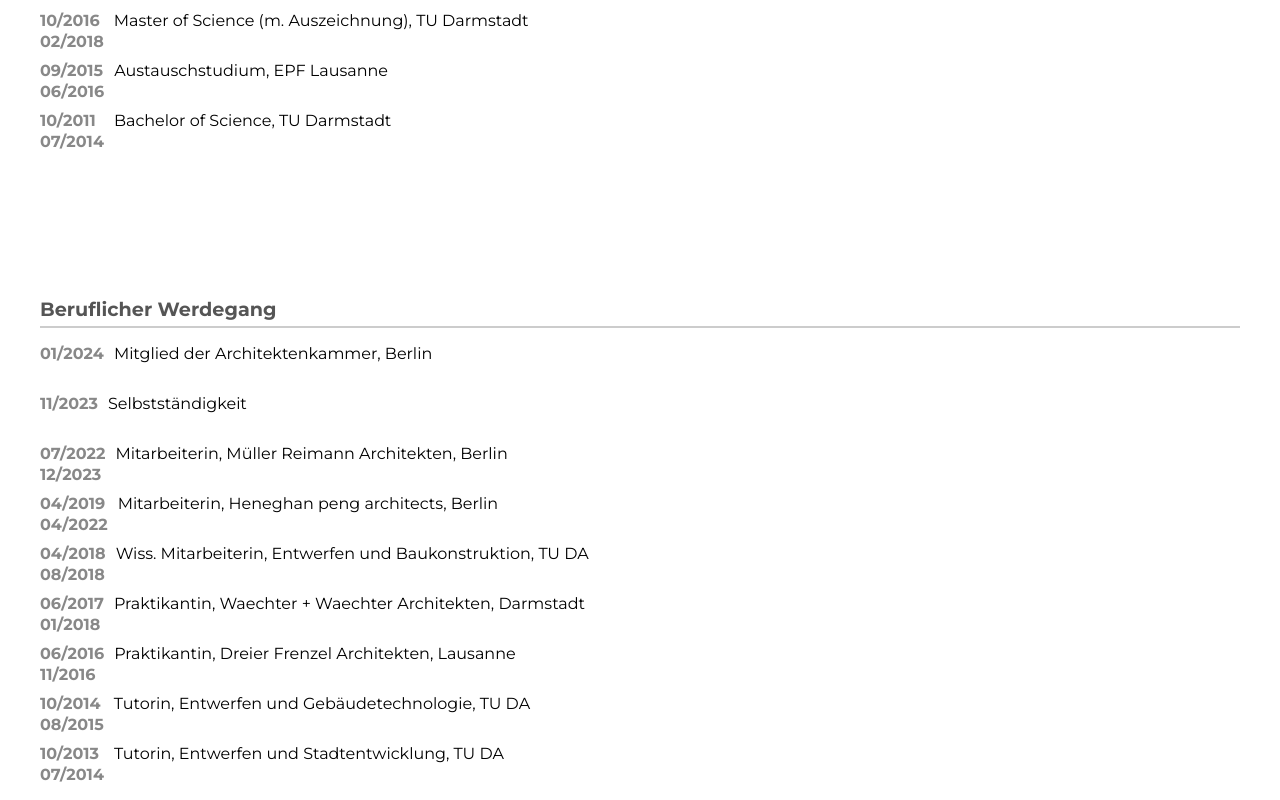
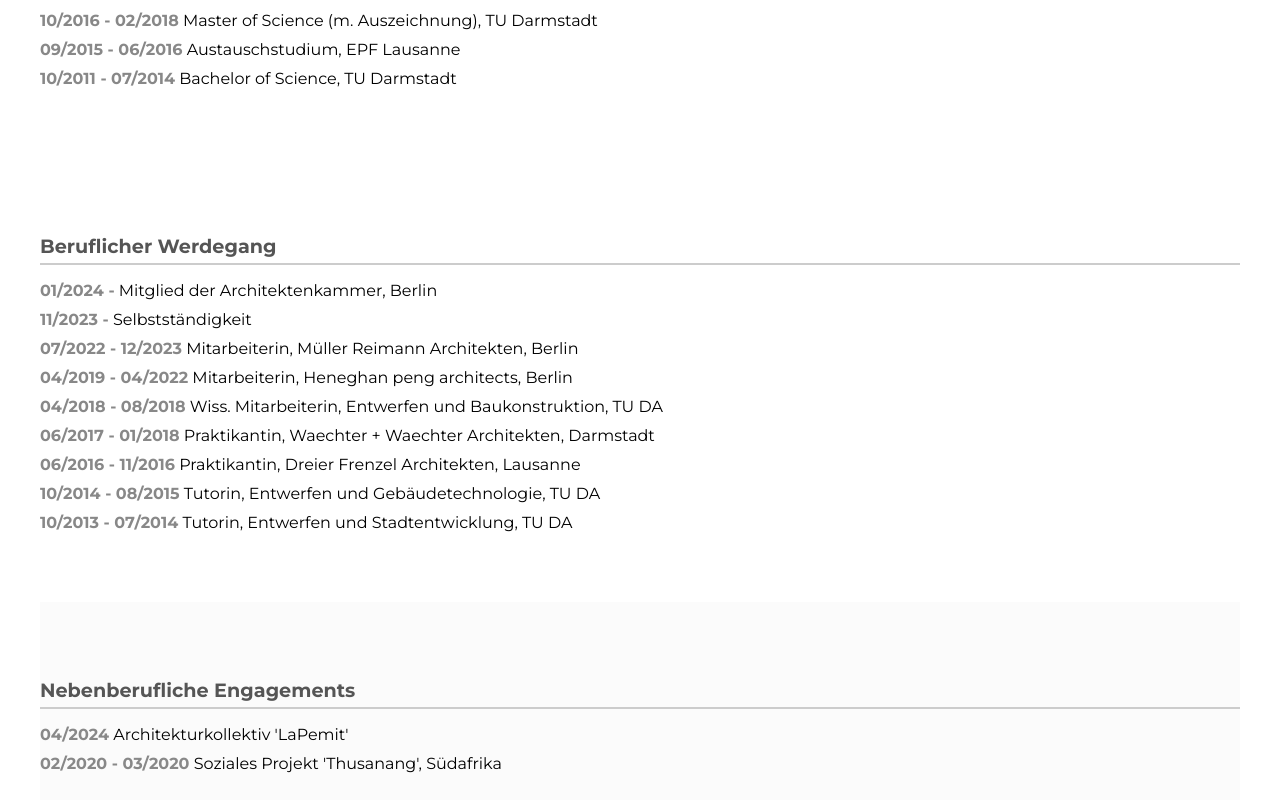
Before and after one commit to ihl-architektur/ihl-architektur.github.io, a React (Create React App) app: page /vita in a window 1280 px wide. Shown: the part 400-1200 px from the top of the page. Built offline with nearby package versions, Linux system fonts and the light colour scheme; the HTML template or start-up script is replaced by a standard one.

Commit message:
Vita - zurück

```diff
--- a/src/pages/Vita.jsx
+++ b/src/pages/Vita.jsx
@@ -18,62 +18,23 @@ const Vita = () => {
             Ausbildung
           </h2>
           <div>
-            <div style={{ marginBottom: '10px', display: 'flex' }}>
-              <div
-                style={{
-                  display: 'flex',
-                  flexDirection: 'column',
-                  justifyContent: 'space-between',
-                  minHeight: '40px',
-                  marginRight: '10px',
-                }}
-              >
+            <div style={{ marginBottom: '10px' }}>
               <span style={{ fontWeight: 'bold', color: '#888' }}>
-                  10/2016
-                </span>
+                10/2016 - 02/2018
+              </span>{' '}
+              Master of Science (m. Auszeichnung), TU Darmstadt
+            </div>
+            <div style={{ marginBottom: '10px' }}>
               <span style={{ fontWeight: 'bold', color: '#888' }}>
-                  02/2018
-                </span>
+                09/2015 - 06/2016
+              </span>{' '}
+              Austauschstudium, EPF Lausanne
             </div>
-              <span>Master of Science (m. Auszeichnung), TU Darmstadt</span>
-            </div>
-            <div style={{ marginBottom: '10px', display: 'flex' }}>
-              <div
-                style={{
-                  display: 'flex',
-                  flexDirection: 'column',
-                  justifyContent: 'space-between',
-                  minHeight: '40px',
-                  marginRight: '10px',
-                }}
-              >
+            <div style={{ marginBottom: '10px' }}>
               <span style={{ fontWeight: 'bold', color: '#888' }}>
-                  09/2015
-                </span>
-                <span style={{ fontWeight: 'bold', color: '#888' }}>
-                  06/2016
-                </span>
-              </div>
-              <span>Austauschstudium, EPF Lausanne</span>
-            </div>
-            <div style={{ marginBottom: '10px', display: 'flex' }}>
-              <div
-                style={{
-                  display: 'flex',
-                  flexDirection: 'column',
-                  justifyContent: 'space-between',
-                  minHeight: '40px',
-                  marginRight: '10px',
-                }}
-              >
-                <span style={{ fontWeight: 'bold', color: '#888' }}>
-                  10/2011
-                </span>
-                <span style={{ fontWeight: 'bold', color: '#888' }}>
-                  07/2014
-                </span>
-              </div>
-              <span>Bachelor of Science, TU Darmstadt</span>
+                10/2011 - 07/2014
+              </span>{' '}
+              Bachelor of Science, TU Darmstadt
             </div>
           </div>
         </section>
@@ -89,174 +50,59 @@ const Vita = () => {
             Beruflicher Werdegang
           </h2>
           <div>
-            <div style={{ marginBottom: '10px', display: 'flex' }}>
-              <div
-                style={{
-                  display: 'flex',
-                  flexDirection: 'column',
-                  justifyContent: 'space-between',
-                  minHeight: '40px',
-                  marginRight: '10px',
-                }}
-              >
+            <div style={{ marginBottom: '10px' }}>
               <span style={{ fontWeight: 'bold', color: '#888' }}>
-                  01/2024
-                </span>
+                01/2024 -
+              </span>{' '}
+              Mitglied der Architektenkammer, Berlin
             </div>
-              <span>Mitglied der Architektenkammer, Berlin</span>
+            <div style={{ marginBottom: '10px' }}>
+              <span style={{ fontWeight: 'bold', color: '#888' }}>
+                11/2023 -
+              </span>{' '}
+              Selbstständigkeit
             </div>
-            <div style={{ marginBottom: '10px', display: 'flex' }}>
-              <div
-                style={{
-                  display: 'flex',
-                  flexDirection: 'column',
-                  justifyContent: 'space-between',
-                  minHeight: '40px',
-                  marginRight: '10px',
-                }}
-              >
+            <div style={{ marginBottom: '10px' }}>
               <span style={{ fontWeight: 'bold', color: '#888' }}>
-                  11/2023
-                </span>
+                07/2022 - 12/2023
+              </span>{' '}
+              Mitarbeiterin, Müller Reimann Architekten, Berlin
             </div>
-              <span>Selbstständigkeit</span>
+            <div style={{ marginBottom: '10px' }}>
+              <span style={{ fontWeight: 'bold', color: '#888' }}>
+                04/2019 - 04/2022
+              </span>{' '}
+              Mitarbeiterin, Heneghan peng architects, Berlin
             </div>
-            <div style={{ marginBottom: '10px', display: 'flex' }}>
-              <div
-                style={{
-                  display: 'flex',
-                  flexDirection: 'column',
-                  justifyContent: 'space-between',
-                  minHeight: '40px',
-                  marginRight: '10px',
-                }}
-              >
+            <div style={{ marginBottom: '10px' }}>
               <span style={{ fontWeight: 'bold', color: '#888' }}>
-                  07/2022
-                </span>
+                04/2018 - 08/2018
+              </span>{' '}
+              Wiss. Mitarbeiterin, Entwerfen und Baukonstruktion, TU DA
+            </div>
+            <div style={{ marginBottom: '10px' }}>
               <span style={{ fontWeight: 'bold', color: '#888' }}>
-                  12/2023
-                </span>
+                06/2017 - 01/2018
+              </span>{' '}
+              Praktikantin, Waechter + Waechter Architekten, Darmstadt
             </div>
-              <span>Mitarbeiterin, Müller Reimann Architekten, Berlin</span>
+            <div style={{ marginBottom: '10px' }}>
+              <span style={{ fontWeight: 'bold', color: '#888' }}>
+                06/2016 - 11/2016
+              </span>{' '}
+              Praktikantin, Dreier Frenzel Architekten, Lausanne
             </div>
-            <div style={{ marginBottom: '10px', display: 'flex' }}>
-              <div
-                style={{
-                  display: 'flex',
-                  flexDirection: 'column',
-                  justifyContent: 'space-between',
-                  minHeight: '40px',
-                  marginRight: '10px',
-                }}
-              >
+            <div style={{ marginBottom: '10px' }}>
               <span style={{ fontWeight: 'bold', color: '#888' }}>
-                  04/2019
-                </span>
+                10/2014 - 08/2015
+              </span>{' '}
+              Tutorin, Entwerfen und Gebäudetechnologie, TU DA
+            </div>
+            <div style={{ marginBottom: '10px' }}>
               <span style={{ fontWeight: 'bold', color: '#888' }}>
-                  04/2022
-                </span>
-              </div>
-              <span>Mitarbeiterin, Heneghan peng architects, Berlin</span>
-            </div>
-            <div style={{ marginBottom: '10px', display: 'flex' }}>
-              <div
-                style={{
-                  display: 'flex',
-                  flexDirection: 'column',
-                  justifyContent: 'space-between',
-                  minHeight: '40px',
-                  marginRight: '10px',
-                }}
-              >
-                <span style={{ fontWeight: 'bold', color: '#888' }}>
-                  04/2018
-                </span>
-                <span style={{ fontWeight: 'bold', color: '#888' }}>
-                  08/2018
-                </span>
-              </div>
-              <span>
-                Wiss. Mitarbeiterin, Entwerfen und Baukonstruktion, TU DA
-              </span>
-            </div>
-            <div style={{ marginBottom: '10px', display: 'flex' }}>
-              <div
-                style={{
-                  display: 'flex',
-                  flexDirection: 'column',
-                  justifyContent: 'space-between',
-                  minHeight: '40px',
-                  marginRight: '10px',
-                }}
-              >
-                <span style={{ fontWeight: 'bold', color: '#888' }}>
-                  06/2017
-                </span>
-                <span style={{ fontWeight: 'bold', color: '#888' }}>
-                  01/2018
-                </span>
-              </div>
-              <span>
-                Praktikantin, Waechter + Waechter Architekten, Darmstadt
-              </span>
-            </div>
-            <div style={{ marginBottom: '10px', display: 'flex' }}>
-              <div
-                style={{
-                  display: 'flex',
-                  flexDirection: 'column',
-                  justifyContent: 'space-between',
-                  minHeight: '40px',
-                  marginRight: '10px',
-                }}
-              >
-                <span style={{ fontWeight: 'bold', color: '#888' }}>
-                  06/2016
-                </span>
-                <span style={{ fontWeight: 'bold', color: '#888' }}>
-                  11/2016
-                </span>
-              </div>
-              <span>Praktikantin, Dreier Frenzel Architekten, Lausanne</span>
-            </div>
-            <div style={{ marginBottom: '10px', display: 'flex' }}>
-              <div
-                style={{
-                  display: 'flex',
-                  flexDirection: 'column',
-                  justifyContent: 'space-between',
-                  minHeight: '40px',
-                  marginRight: '10px',
-                }}
-              >
-                <span style={{ fontWeight: 'bold', color: '#888' }}>
-                  10/2014
-                </span>
-                <span style={{ fontWeight: 'bold', color: '#888' }}>
-                  08/2015
-                </span>
-              </div>
-              <span>Tutorin, Entwerfen und Gebäudetechnologie, TU DA</span>
-            </div>
-            <div style={{ marginBottom: '10px', display: 'flex' }}>
-              <div
-                style={{
-                  display: 'flex',
-                  flexDirection: 'column',
-                  justifyContent: 'space-between',
-                  minHeight: '40px',
-                  marginRight: '10px',
-                }}
-              >
-                <span style={{ fontWeight: 'bold', color: '#888' }}>
-                  10/2013
-                </span>
-                <span style={{ fontWeight: 'bold', color: '#888' }}>
-                  07/2014
-                </span>
-              </div>
-              <span>Tutorin, Entwerfen und Stadtentwicklung, TU DA</span>
+                10/2013 - 07/2014
+              </span>{' '}
+              Tutorin, Entwerfen und Stadtentwicklung, TU DA
             </div>
           </div>
         </section>
```
Lines whose indentation alone changed are shown as unchanged.
